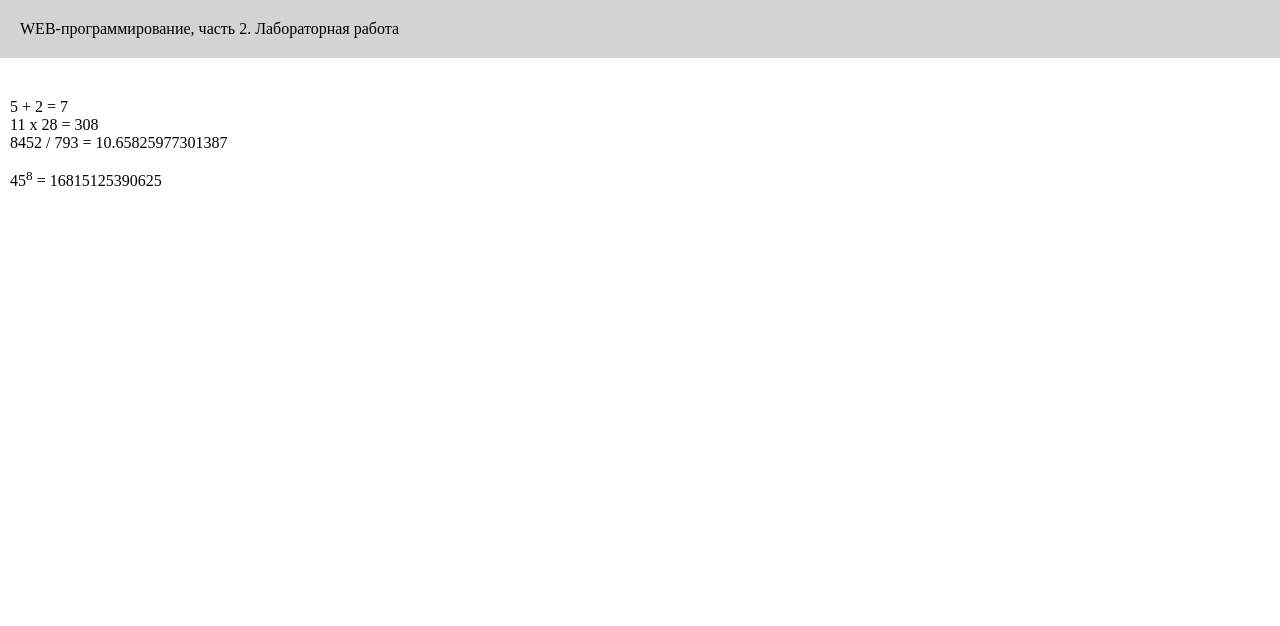
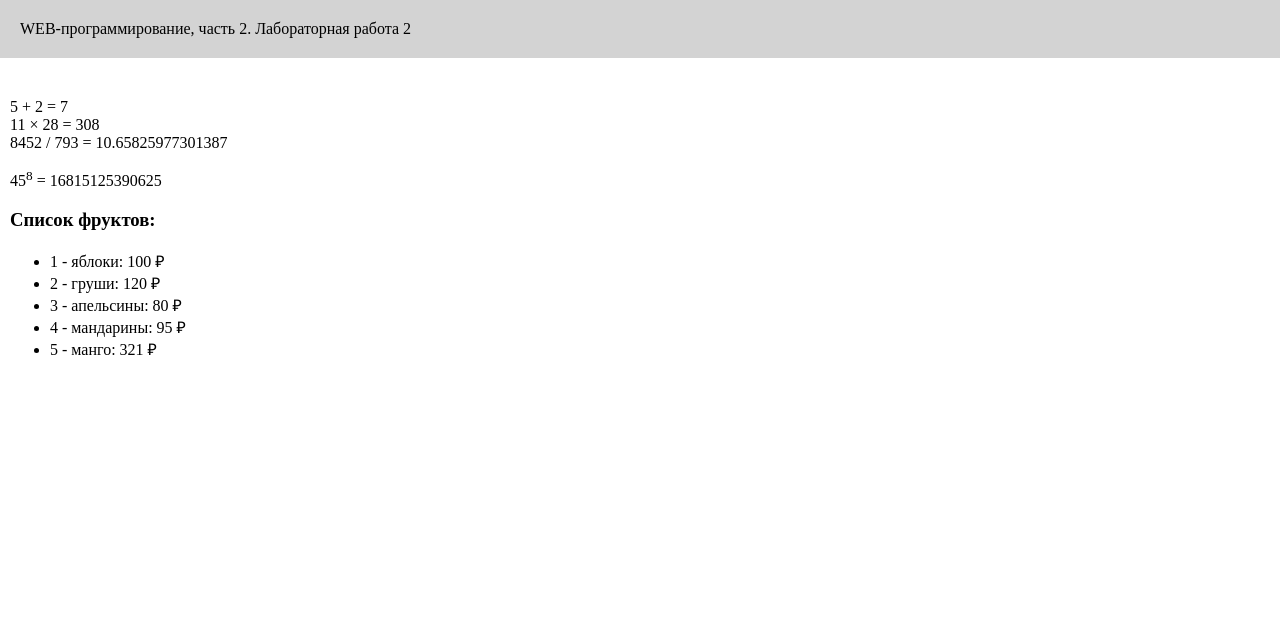
Before and after one commit to Roman302005/web-back-labs, a Flask app: page /lab2/example in a window 1280 px wide. Shown: the top 626 px of the page. Run offline with Flask 3, Linux system fonts and the light colour scheme.

```diff
--- a/app.py
+++ b/app.py
@@ -735,8 +735,15 @@ def add_flower(name):
 '''
 
 @app.route('/lab2/example')
-def examplee():
-    name = 'Лелюх Роман'
-    course = '3'
-    group = '34'
-    return render_template('example.html', name=name,course=course,group=group)
+def example():
+    name, lab_num, group, course = 'Лелюх Роман', 2, '34', 3
+    fruits = [
+        {'name': 'яблоки', 'price': 100},
+        {'name': 'груши', 'price': 120},
+        {'name': 'апельсины', 'price': 80},
+        {'name': 'мандарины', 'price': 95},
+        {'name': 'манго', 'price': 321}
+    ]
+    return render_template('example.html',
+                         name=name, lab_num=lab_num, group=group,
+                         course=course, fruits=fruits)
--- a/templates/example.html
+++ b/templates/example.html
@@ -24,9 +24,16 @@
 
     <main>
         5 + 2 = {{5 + 2}}<br>
-        11 x 28 = {{11 * 28}}<br>
+        11 × 28 = {{11 * 28}}<br>
         8452 / 793 = {{8452 / 793}}<br>
         <p>45<sup>8</sup> = {{45**8}}</p>
+
+        <h3>Список фруктов:</h3>
+        <ul>
+            {% for f in fruits %}
+            <li>{{ loop.index }} - {{ f.name }}: {{ f.price }} ₽</li>
+            {% endfor %}
+        </ul>
     </main>
 
     <footer>
```
